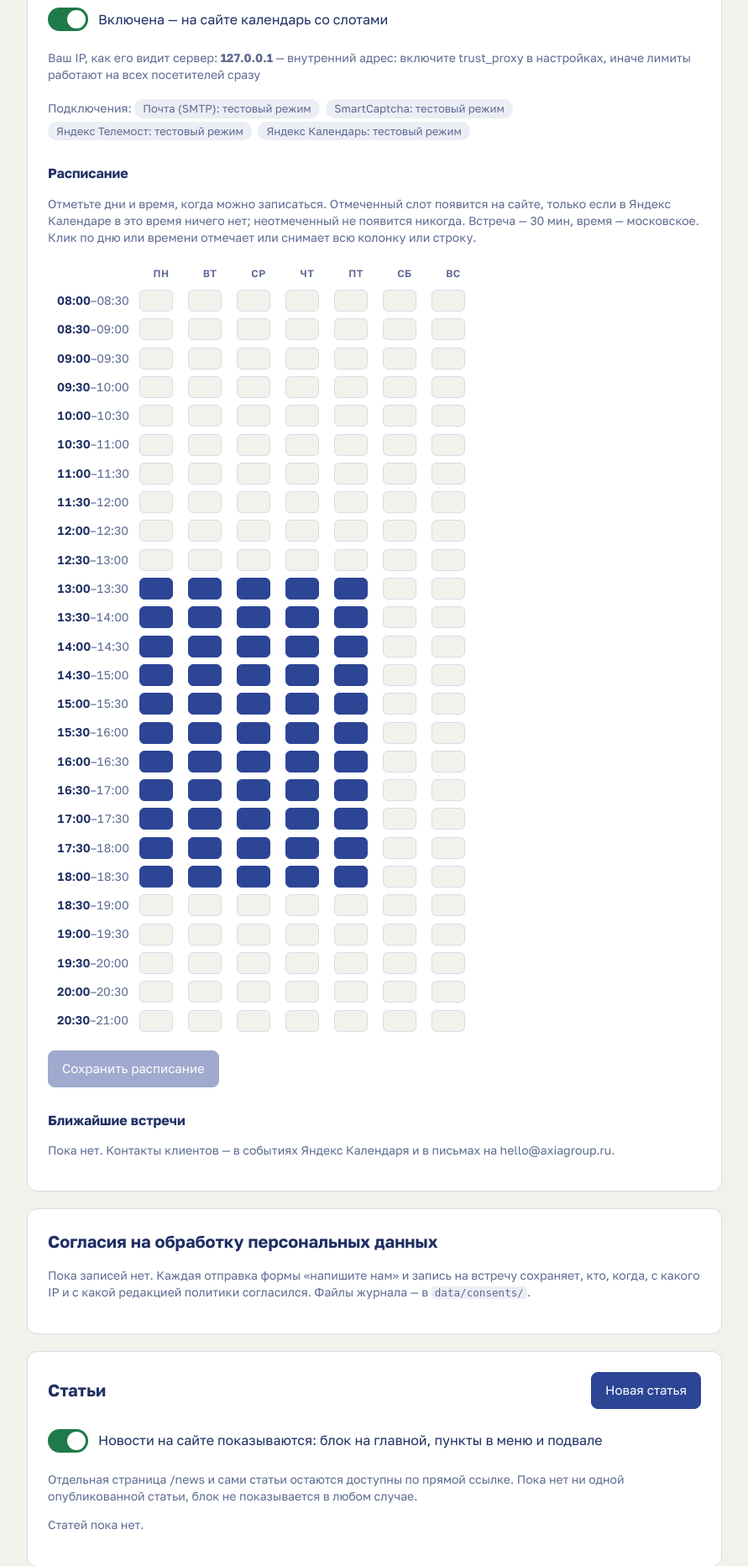
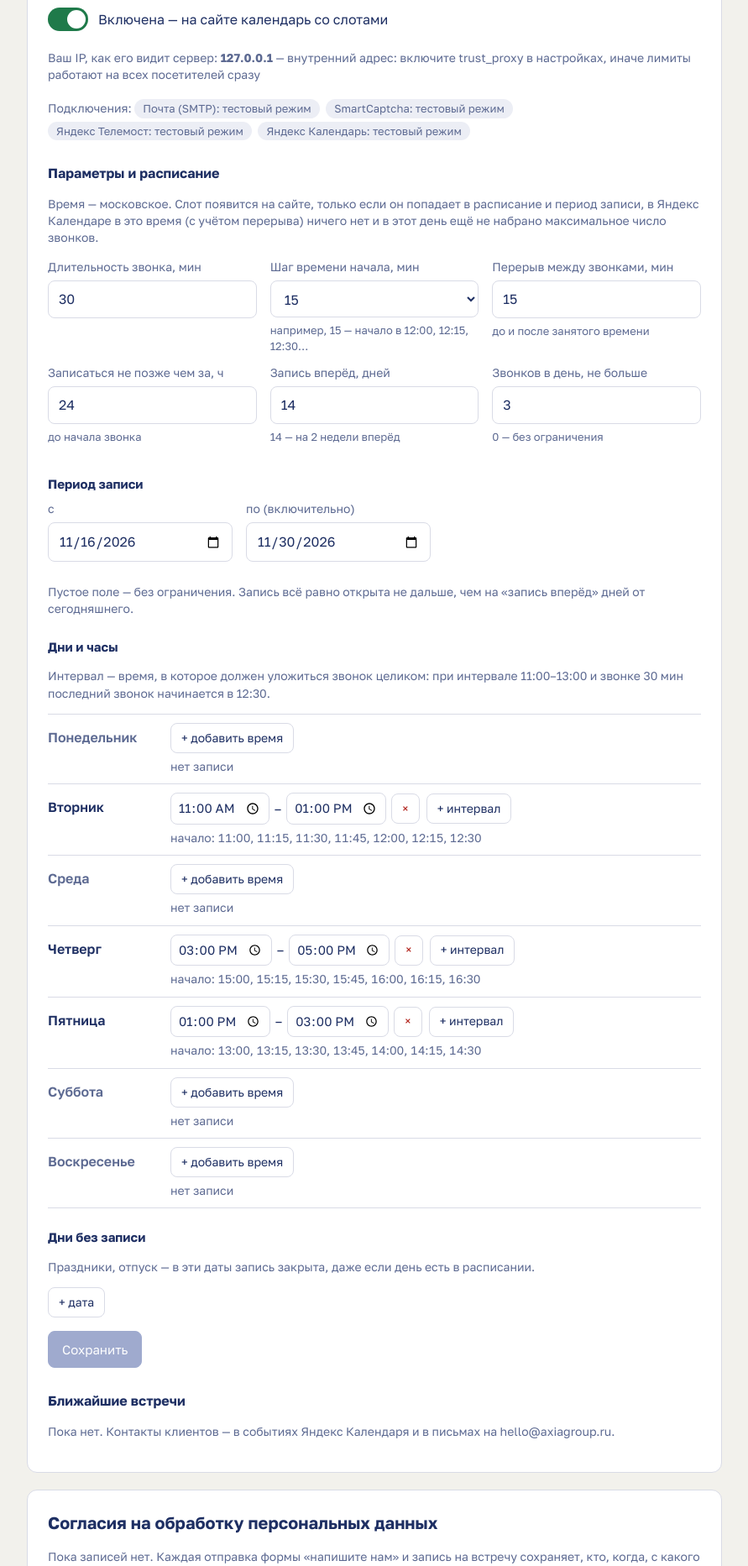
Before and after one commit to arsen2317/axia, a PHP site: page /admin/ in a window 1280 px wide. Shown: the part 149-2014 px from the top of the page at 84% size, without its empty margins (194-1085 px from the left). Run offline with PHP 8.4, Linux system fonts and the light colour scheme; the visitor is signed in with stand-in values (Sample User, id 1).

Commit message:
Запись на встречи: параметры и расписание в админке — длительность, шаг 15 мин, перерыв между звонками, срок записи, горизонт, лимит звонков в день, период, интервалы по дням недели, дни без записи; начальные значения — вт 11–13, чт 15–17, пт 13–15 с 16 по 30 ноября
Co-Authored-By: Claude Opus 5.5 <noreply@anthropic.com>
Claude-Session: https://claude.ai/code/session_01GCZjhBxNpdCnmkRjNH6RjA

```diff
--- a/admin/admin.css
+++ b/admin/admin.css
@@ -80,20 +80,20 @@ h3 { margin: 28px 0 12px; font-size: 1rem; }
 .ad-savebar .ad-note { margin-right: auto; }
 @media (max-width: 600px) { .ad-card { padding: 16px; } .ad-savebar .ad-btn { flex: 1 1 140px; } }
 
-/* расписание записи: сетка «дни × время» (admin/schedule.js) */
-.ad-sched__scroll { overflow-x: auto; margin: 12px 0 0; }
-.ad-sched { border-collapse: separate; border-spacing: 4px; font-size: 0.875rem; }
-.ad-sched th { font-weight: 600; color: var(--ad-muted); }
-.ad-sched__day, .ad-sched__time { all: unset; cursor: pointer; display: block; padding: 4px 6px; border-radius: 6px; text-align: center; white-space: nowrap; }
-.ad-sched__day { min-width: 40px; text-transform: uppercase; font-size: 0.75rem; letter-spacing: 0.04em; }
-.ad-sched__time { text-align: right; font-variant-numeric: tabular-nums; color: var(--ad-ink); }
-.ad-sched__time span { color: var(--ad-muted); font-weight: 400; }
-.ad-sched__day:hover, .ad-sched__time:hover { background: var(--ad-bg); }
-.ad-sched__day:focus-visible, .ad-sched__time:focus-visible { outline: 2px solid var(--ad-accent); }
-.ad-sched__cell { display: block; cursor: pointer; }
-.ad-sched__cell input { position: absolute; opacity: 0; pointer-events: none; }
-.ad-sched__cell span { display: block; width: 40px; height: 26px; border-radius: 6px; background: var(--ad-bg); border: 1px solid var(--ad-line); transition: background-color 0.15s, border-color 0.15s; }
-.ad-sched__cell:hover span { border-color: var(--ad-accent); }
-.ad-sched__cell input:checked + span { background: var(--ad-accent); border-color: var(--ad-accent); }
-.ad-sched__cell input:focus-visible + span { outline: 2px solid var(--ad-accent); outline-offset: 2px; }
+/* параметры записи и расписание (admin/schedule.js) */
+h4 { margin: 24px 0 8px; font-size: 0.9375rem; }
+.ad-field select { font: inherit; font-size: 1rem; color: var(--ad-ink); width: 100%; padding: 10px 12px; border: 1px solid var(--ad-line); border-radius: 8px; background: #fff; }
+.ad-field small { font-size: 0.8125rem; }
+.ad-bk__params { display: grid; grid-template-columns: repeat(auto-fill, minmax(220px, 1fr)); gap: 0 16px; margin-top: 12px; }
+.ad-bk__params .ad-field, .ad-bk__period .ad-field { margin-bottom: 12px; }
+.ad-bk__period .ad-field { flex: 0 1 220px; }
+.ad-bk__week { display: flex; flex-direction: column; border-top: 1px solid var(--ad-line); }
+.ad-bk__day { display: grid; grid-template-columns: 130px 1fr; gap: 6px 16px; padding: 10px 0; border-bottom: 1px solid var(--ad-line); align-items: start; }
+.ad-bk__name { font-weight: 600; padding-top: 6px; color: var(--ad-muted); }
+.ad-bk__day.is-on .ad-bk__name { color: var(--ad-ink); }
+.ad-bk__wins, .ad-bk__hol { display: flex; flex-wrap: wrap; gap: 8px; align-items: center; }
+.ad-bk__win { display: inline-flex; align-items: center; gap: 6px; }
+.ad-bk__win input { font: inherit; font-size: 0.9375rem; color: var(--ad-ink); padding: 6px 8px; border: 1px solid var(--ad-line); border-radius: 8px; background: #fff; }
+.ad-bk__preview { grid-column: 2; font-variant-numeric: tabular-nums; }
+@media (max-width: 600px) { .ad-bk__day { grid-template-columns: 1fr; } .ad-bk__name { padding-top: 0; } .ad-bk__preview { grid-column: 1; } }
 .ad-sched__bar { display: flex; flex-wrap: wrap; align-items: center; gap: 12px; margin-top: 16px; }
--- a/admin/index.php
+++ b/admin/index.php
@@ -67,9 +67,9 @@ admin_head('Панель');
 <p class="ad-hint">Ваш IP, как его видит сервер: <b><?= h(client_ip()) ?></b><?= filter_var(client_ip(), FILTER_VALIDATE_IP, FILTER_FLAG_NO_PRIV_RANGE | FILTER_FLAG_NO_RES_RANGE) === false ? ' — внутренний адрес: включите trust_proxy в настройках, иначе лимиты работают на всех посетителей сразу' : '' ?></p>
 <p class="ad-hint">Подключения: <?php foreach ($checks as $k => $v): ?><span class="ad-pill <?= $v ? 'is-on' : '' ?>"><?= h($k) ?>: <?= $v ? 'настроено' : 'тестовый режим' ?></span> <?php endforeach; ?></p>
 
-<h3>Расписание</h3>
-<p class="ad-hint">Отметьте дни и время, когда можно записаться. Отмеченный слот появится на сайте, только если в Яндекс Календаре в это время ничего нет; неотмеченный не появится никогда. Встреча — <?= (int)cfg('booking.duration_min', 30) ?> мин, время — <?= h((string)cfg('timezone')) === 'Europe/Moscow' ? 'московское' : h((string)cfg('timezone')) ?>. Клик по дню или времени отмечает или снимает всю колонку или строку.</p>
-<div id="schedule" data-grid="<?= h(json_encode(schedule_grid())) ?>" data-slots="<?= h(json_encode(booking_schedule())) ?>" data-duration="<?= (int)cfg('booking.duration_min', 30) ?>"></div>
+<h3>Параметры и расписание</h3>
+<p class="ad-hint">Время — <?= (string)cfg('timezone') === 'Europe/Moscow' ? 'московское' : h((string)cfg('timezone')) ?>. Слот появится на сайте, только если он попадает в расписание и период записи, в Яндекс Календаре в это время (с учётом перерыва) ничего нет и в этот день ещё не набрано максимальное число звонков.</p>
+<div id="schedule" data-settings="<?= h(json_encode(booking_cfg(), JSON_UNESCAPED_UNICODE)) ?>"></div>
 <h3>Ближайшие встречи</h3>
 <?php if (!$upcoming): ?>
 <p class="ad-hint">Пока нет. Контакты клиентов — в событиях Яндекс Календаря и в письмах на <?= h((string)cfg('mail.to')) ?>.</p>
--- a/api/settings.php
+++ b/api/settings.php
@@ -3,12 +3,13 @@
 declare(strict_types=1);
 require __DIR__ . '/../lib/bootstrap.php';
 require __DIR__ . '/../lib/articles.php';
+require __DIR__ . '/../lib/booking.php';
 
 json_out([
     'ok' => true,
     'bookingEnabled' => (bool)settings()['booking_enabled'],
     'captchaSiteKey' => (string)cfg('captcha.site_key', ''),
-    'durationMin' => (int)cfg('booking.duration_min', 30),
+    'durationMin' => (int)bk('duration_min'),
     /* блок «Новости» на главной и пункты «новости» в меню и подвале: включены в админке и есть хотя бы одна статья */
     'newsVisible' => (bool)settings()['news_enabled'] && count(articles_published()) > 0,
 ]);
--- a/api/slots.php
+++ b/api/slots.php
@@ -13,6 +13,6 @@ json_out([
     'ok' => true,
     'enabled' => true,
     'timezone' => (string)cfg('timezone'),
-    'durationMin' => (int)cfg('booking.duration_min', 30),
+    'durationMin' => (int)bk('duration_min'),
     'slots' => $slots,
 ]);
--- a/config/config.example.php
+++ b/config/config.example.php
@@ -38,22 +38,22 @@ return [
     // ---- Бронирование встреч ----
     'booking' => [
         'title'            => 'Короткая встреча с аксиа',
-        'duration_min'     => 30,                    // длительность встречи
-        'step_min'         => 30,                    // шаг сетки слотов
-        'buffer_min'       => 0,                     // зазор до и после занятых событий календаря
-        // Расписание (дни недели и слоты) настраивается в админке. Окна ниже — только начальное расписание,
-        // пока в админке его ни разу не сохраняли. Время — в 'timezone'; последний слот должен закончиться до конца окна
-        'grid_from'        => '08:00',               // сетка расписания в админке: с какого времени
-        'grid_to'          => '21:00',               // и до какого (последний слот заканчивается не позже)
+        // Параметры ниже меняются в админке (блок «Запись на встречи»). Здесь — только начальные значения,
+        // пока в админке их ни разу не сохраняли. Время — в 'timezone'
+        'duration_min'     => 30,                    // длительность звонка, минут
+        'step_min'         => 15,                    // шаг времени начала: 12:00, 12:15, 12:30…
+        'buffer_min'       => 15,                    // перерыв до и после занятого времени (брони и события календаря)
+        'min_notice_hours' => 24,                    // нельзя записаться ближе, чем за N часов до звонка
+        'horizon_days'     => 14,                    // насколько вперёд можно записаться, дней
+        'max_per_day'      => 3,                     // не больше N звонков в день (0 — без ограничения)
+        'date_from'        => '2026-11-16',          // период, когда открыта запись (пусто — без ограничения)
+        'date_to'          => '2026-11-30',
+        // интервалы по дням недели (1 = пн … 7 = вс): звонок должен начаться и закончиться внутри интервала
         'hours'            => [
-            1 => [['13:00', '18:30']],
-            2 => [['13:00', '18:30']],
-            3 => [['13:00', '18:30']],
-            4 => [['13:00', '18:30']],
-            5 => [['13:00', '18:30']],
+            2 => [['11:00', '13:00']],
+            4 => [['15:00', '17:00']],
+            5 => [['13:00', '15:00']],
         ],
-        'min_notice_hours' => 12,                    // нельзя записаться ближе, чем за N часов
-        'horizon_days'     => 60,                    // насколько вперёд показывать слоты
         'holidays'         => [],                    // даты без записи: ['2026-12-31', '2027-01-01', …]
 
         // Антиспам
--- a/lib/booking.php
+++ b/lib/booking.php
@@ -18,74 +18,152 @@ function utc(): DateTimeZone
 
 /* ================= Слоты ================= */
 
-/* ---- Расписание: в какие дни недели и в какое время можно записаться ----
-   Задаётся в админке (сетка «дни × время начала», хранится в data/settings.php → booking_slots).
-   Пока в админке ничего не сохраняли, расписание берётся из рабочих окон config: booking.hours. */
+/* ---- Параметры записи ----
+   Меняются в админке (блок «Запись на встречи», хранятся в data/settings.php → booking). Пока в админке их ни разу
+   не сохраняли, действуют значения из config: booking.*. Ключи и допустимые значения — в booking_normalize(). */
 
-/** Время начала, которое можно отметить в админке: от booking.grid_from до booking.grid_to с шагом booking.step_min */
-function schedule_grid(): array
+const BOOKING_STEPS = [5, 10, 15, 20, 30, 60];
+
+/** Действующие параметры записи: конфиг, поверх него — сохранённое в админке */
+function booking_cfg(): array
 {
-    $dur = max(5, (int)cfg('booking.duration_min', 30));
-    $step = max(5, (int)cfg('booking.step_min', 30));
-    [$fh, $fm] = array_map('intval', explode(':', (string)cfg('booking.grid_from', '08:00')));
-    [$th, $tm] = array_map('intval', explode(':', (string)cfg('booking.grid_to', '21:00')));
-    $out = [];
-    for ($m = $fh * 60 + $fm; $m + $dur <= $th * 60 + $tm; $m += $step) $out[] = sprintf('%02d:%02d', intdiv($m, 60), $m % 60);
-    return $out;
+    static $memo = null;
+    if ($memo !== null) return $memo;
+    $c = (array)cfg('booking', []);
+    $def = [
+        'duration_min' => (int)($c['duration_min'] ?? 30),
+        'step_min' => (int)($c['step_min'] ?? 15),
+        'buffer_min' => (int)($c['buffer_min'] ?? 15),
+        'min_notice_hours' => (int)($c['min_notice_hours'] ?? 24),
+        'horizon_days' => (int)($c['horizon_days'] ?? 14),
+        'max_per_day' => (int)($c['max_per_day'] ?? 3),
+        'date_from' => (string)($c['date_from'] ?? ''),
+        'date_to' => (string)($c['date_to'] ?? ''),
+        'windows' => (array)($c['hours'] ?? []),
+        'holidays' => (array)($c['holidays'] ?? []),
+    ];
+    $saved = settings()['booking'] ?? null;
+    [$norm] = booking_normalize(is_array($saved) ? $saved + $def : $def);
+    return $memo = $norm ?? booking_normalize($def)[0] ?? $def;
 }
 
-/** Расписание: [1 => ['13:00', '13:30', …], …, 7 => […]] (1 = пн … 7 = вс) */
-function booking_schedule(): array
+function bk(string $key)
 {
-    $saved = settings()['booking_slots'] ?? null;
+    return booking_cfg()[$key] ?? null;
+}
+
+function hm_to_min(string $t): ?int
+{
+    if (!preg_match('/^([01]\d|2[0-3]):([0-5]\d)$/', $t, $m) && $t !== '24:00') return null;
+    return $t === '24:00' ? 1440 : (int)$m[1] * 60 + (int)$m[2];
+}
+
+function min_to_hm(int $m): string
+{
+    return sprintf('%02d:%02d', intdiv($m, 60), $m % 60);
+}
+
+function valid_ymd(string $s): bool
+{
+    $d = DateTimeImmutable::createFromFormat('!Y-m-d', $s);
+    return $d !== false && $d->format('Y-m-d') === $s;
+}
+
+/** Проверка параметров из админки: [нормализованные параметры, null] или [null, текст ошибки] */
+function booking_normalize(array $in): array
+{
+    $int = function (string $k, int $min, int $max, string $label) use ($in) {
+        $v = $in[$k] ?? null;
+        if (!is_numeric($v) || (int)$v != $v || (int)$v < $min || (int)$v > $max) throw new InvalidArgumentException("$label: число от $min до $max");
+        return (int)$v;
+    };
+    try {
+        $out = [
+            'duration_min' => $int('duration_min', 10, 240, 'Длительность звонка'),
+            'step_min' => $int('step_min', 5, 60, 'Шаг времени начала'),
+            'buffer_min' => $int('buffer_min', 0, 240, 'Перерыв между звонками'),
+            'min_notice_hours' => $int('min_notice_hours', 0, 720, 'Минимальный срок записи'),
+            'horizon_days' => $int('horizon_days', 1, 365, 'Горизонт записи'),
+            'max_per_day' => $int('max_per_day', 0, 50, 'Звонков в день'),
+        ];
+    } catch (InvalidArgumentException $e) {
+        return [null, $e->getMessage()];
+    }
+    if (!in_array($out['step_min'], BOOKING_STEPS, true)) return [null, 'Шаг времени начала: ' . implode(', ', BOOKING_STEPS) . ' минут'];
+    if ($out['duration_min'] % 5) return [null, 'Длительность звонка должна быть кратна 5 минутам'];
+    if ($out['buffer_min'] % 5) return [null, 'Перерыв между звонками должен быть кратен 5 минутам'];
+
+    foreach (['date_from', 'date_to'] as $k) {
+        $v = trim((string)($in[$k] ?? ''));
+        if ($v !== '' && !valid_ymd($v)) return [null, 'Неверная дата периода записи'];
+        $out[$k] = $v;
+    }
+    if ($out['date_from'] !== '' && $out['date_to'] !== '' && $out['date_from'] > $out['date_to']) return [null, 'Период записи: дата начала позже даты окончания'];
+
+    $win = (array)($in['windows'] ?? []);
+    $out['windows'] = [];
+    $names = ['понедельник', 'вторник', 'среда', 'четверг', 'пятница', 'суббота', 'воскресенье'];
+    for ($d = 1; $d <= 7; $d++) {
+        $list = [];
+        foreach ((array)($win[$d] ?? $win[(string)$d] ?? []) as $w) {
+            if (!is_array($w) || count($w) !== 2) return [null, 'Неверный интервал: ' . $names[$d - 1]];
+            [$a, $b] = array_values($w);
+            $am = is_string($a) ? hm_to_min($a) : null;
+            $bm = is_string($b) ? hm_to_min($b) : null;
+            if ($am === null || $bm === null) return [null, 'Время в формате ЧЧ:ММ: ' . $names[$d - 1]];
+            if ($am % 5 || $bm % 5) return [null, 'Время интервала должно быть кратно 5 минутам: ' . $names[$d - 1]];
+            if ($bm - $am < $out['duration_min']) return [null, mb_strtoupper(mb_substr($names[$d - 1], 0, 1)) . mb_substr($names[$d - 1], 1) . ', ' . $a . '–' . $b . ': интервал короче звонка'];
+            $list[] = [$am, $bm];
+        }
+        if (count($list) > 8) return [null, 'Не больше 8 интервалов в день'];
+        usort($list, fn($x, $y) => $x[0] <=> $y[0]);
+        for ($i = 1; $i < count($list); $i++) if ($list[$i][0] < $list[$i - 1][1]) return [null, 'Интервалы пересекаются: ' . $names[$d - 1]];
+        $out['windows'][(string)$d] = array_map(fn($x) => [min_to_hm($x[0]), min_to_hm($x[1])], $list);
+    }
+
+    $hol = [];
+    foreach ((array)($in['holidays'] ?? []) as $v) {
+        $v = trim((string)$v);
+        if ($v === '') continue;
+        if (!valid_ymd($v)) return [null, 'Неверная дата в списке дней без записи'];
+        $hol[$v] = true;
+    }
+    if (count($hol) > 366) return [null, 'Слишком много дней без записи'];
+    $hol = array_keys($hol);
+    sort($hol);
+    $out['holidays'] = $hol;
+    return [$out, null];
+}
+
+/** Все слоты по расписанию (без учёта занятости календаря и броней): [[start DateTimeImmutable, end], …] */
+function rule_slots(?DateTimeImmutable $now = null): array
+{
+    $c = booking_cfg();
+    $now = $now ?? new DateTimeImmutable('now', tz());
+    $dur = $c['duration_min'];
+    $earliest = $now->modify('+' . $c['min_notice_hours'] . ' hours');
+    $holidays = array_flip($c['holidays']);
     $out = [];
-    if (is_array($saved)) {
-        for ($d = 1; $d <= 7; $d++) {
-            $list = array_values(array_filter((array)($saved[$d] ?? $saved[(string)$d] ?? []), fn($t) => is_string($t) && preg_match('/^\d{2}:\d{2}$/', $t)));
-            sort($list);
-            $out[$d] = $list;
-        }
-        return $out;
-    }
-    /* по умолчанию — из рабочих окон конфига */
-    $dur = max(5, (int)cfg('booking.duration_min', 30));
-    $step = max(5, (int)cfg('booking.step_min', 30));
-    $hours = (array)cfg('booking.hours', []);
-    for ($d = 1; $d <= 7; $d++) {
-        $out[$d] = [];
-        foreach ((array)($hours[$d] ?? []) as $win) {
-            [$a, $b] = $win;
-            [$ah, $am] = array_map('intval', explode(':', $a));
-            [$bh, $bm] = array_map('intval', explode(':', $b));
-            for ($m = $ah * 60 + $am; $m + $dur <= $bh * 60 + $bm; $m += $step) $out[$d][] = sprintf('%02d:%02d', intdiv($m, 60), $m % 60);
+    $day = $now->setTime(0, 0);
+    for ($i = 0; $i <= $c['horizon_days']; $i++, $day = $day->modify('+1 day')) {
+        $ymd = $day->format('Y-m-d');
+        if (isset($holidays[$ymd])) continue;
+        if ($c['date_from'] !== '' && $ymd < $c['date_from']) continue;
+        if ($c['date_to'] !== '' && $ymd > $c['date_to']) continue;
+        foreach ($c['windows'][$day->format('N')] ?? [] as [$a, $b]) {
+            $bm = hm_to_min($b);
+            for ($m = hm_to_min($a); $m + $dur <= $bm; $m += $c['step_min']) {
+                $s = $day->setTime(intdiv($m, 60), $m % 60);
+                if ($s < $earliest) continue;   /* горизонт — целыми днями: сегодня + horizon_days */
+                $out[] = [$s, $s->modify("+$dur minutes")];
+            }
         }
     }
     return $out;
 }
 
-/** Все слоты по расписанию (без учёта занятости календаря): [[start DateTimeImmutable, end], …] */
-function rule_slots(?DateTimeImmutable $now = null): array
-{
-    $now = $now ?? new DateTimeImmutable('now', tz());
-    $dur = max(5, (int)cfg('booking.duration_min', 30));
-    $earliest = $now->modify('+' . (int)cfg('booking.min_notice_hours', 12) . ' hours');
-    $sched = booking_schedule();
-    $holidays = array_flip((array)cfg('booking.holidays', []));
-    $out = [];
-    $day = $now->setTime(0, 0);
-    for ($i = 0; $i <= (int)cfg('booking.horizon_days', 60); $i++, $day = $day->modify('+1 day')) {
-        if (isset($holidays[$day->format('Y-m-d')])) continue;
-        foreach ($sched[(int)$day->format('N')] ?? [] as $t) {
-            [$h, $m] = array_map('intval', explode(':', $t));
-            $s = $day->setTime($h, $m);
-            if ($s < $earliest) continue;
-            $out[] = [$s, $s->modify("+$dur minutes")];
-        }
-    }
-    return $out;
-}
-
-/** Свободные слоты: правила минус занятость календаря и уже созданные брони */
+/** Свободные слоты: правила минус занятость календаря и уже созданные брони (с перерывом между звонками),
+    минус дни, где уже набрано максимальное число звонков */
 function free_slots(bool $fresh = false): array
 {
     $slots = rule_slots();
@@ -93,8 +171,16 @@ function free_slots(bool $fresh = false): array
     $from = $slots[0][0];
     $to = end($slots)[1];
     $busy = array_merge(calendar_busy($from, $to, $fresh), bookings_busy());
-    $buf = (int)cfg('booking.buffer_min', 0) * 60;
-    return array_values(array_filter($slots, function ($s) use ($busy, $buf) {
+    $buf = bk('buffer_min') * 60;
+    $max = bk('max_per_day');
+    $perDay = [];
+    foreach (bookings_busy() as [$s]) {
+        $k = (new DateTimeImmutable('@' . $s))->setTimezone(tz())->format('Y-m-d');
+        $perDay[$k] = ($perDay[$k] ?? 0) + 1;
+    }
+    return array_values(array_filter($slots, function ($s) use ($busy, $buf, $max, $perDay) {
+        if ($max > 0 && ($perDay[$s[0]->format('Y-m-d')] ?? 0) >= $max) return false;
+        /* слот вместе с перерывом до и после не должен задевать занятое время */
         $a = $s[0]->getTimestamp() - $buf;
         $b = $s[1]->getTimestamp() + $buf;
         foreach ($busy as [$x, $y]) if ($x < $b && $y > $a) return false;
--- a/lib/bootstrap.php
+++ b/lib/bootstrap.php
@@ -17,7 +17,7 @@ function cfg(?string $path = null, $default = null)
         $local = is_file(ROOT . '/config/config.local.php') ? require ROOT . '/config/config.local.php' : [];
         $c = array_replace_recursive($base, is_array($local) ? $local : []);
         /* рабочие часы и праздники заменяются целиком, а не сливаются по ключам */
-        if (isset($local['booking']['hours'])) $c['booking']['hours'] = $local['booking']['hours'];
+        if (isset($local['booking']) && array_key_exists('hours', (array)$local['booking'])) $c['booking']['hours'] = $local['booking']['hours'];
         if (isset($local['booking']['holidays'])) $c['booking']['holidays'] = $local['booking']['holidays'];
     }
     if ($path === null) return $c;
```
Also changed, not shown: admin/api.php (+5 -13 lines), admin/schedule.js (+139 -47 lines), assets/js/app.js (+23 -9 lines), demo/demo.js (+39 -12 lines), README.md.
